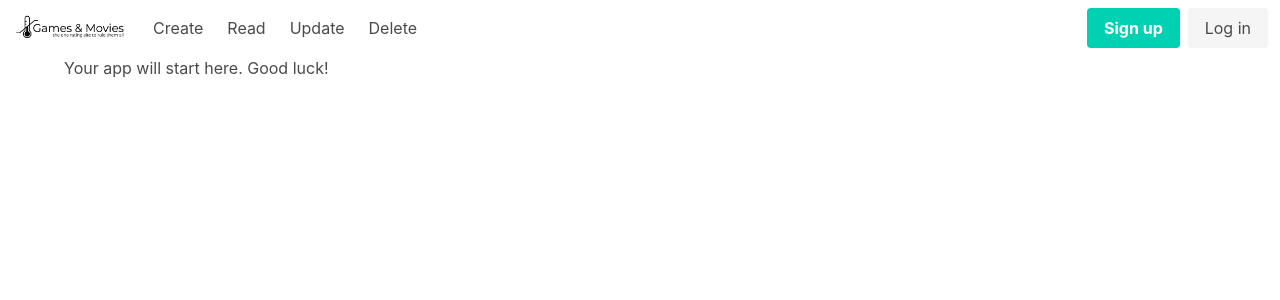
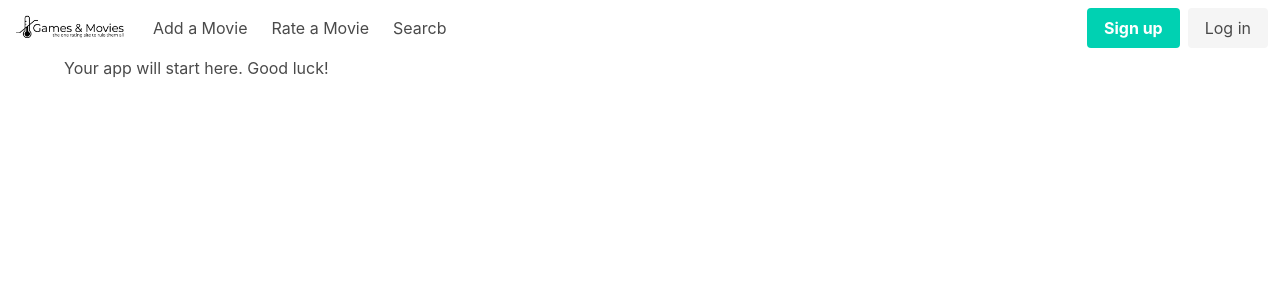
Before and after one commit to Morty4/project5, a PHP site: page /index.php in a window 1280 px wide. Shown: the top 300 px of the page. Run offline with PHP 8.4, Linux system fonts and the light colour scheme; some libraries are stand-ins or nearby versions.

Commit message:
Update header.php

```diff
--- a/admin/templates/header.php
+++ b/admin/templates/header.php
@@ -26,10 +26,9 @@
 
         <div id="navbarBasicExample" class="navbar-menu">
             <div class="navbar-start">
-        <a class="navbar-item" href="create.php">Create</a>
-        <a class="navbar-item" href="read.php">Read</a>
-        <a class="navbar-item" href="update.php">Update</a>
-        <a class="navbar-item" href="delete.php">Delete</a>
+                <a class="navbar-item" href="create.php">Add a Movie</a>
+                <a class="navbar-item" href="read.php">Rate a Movie</a>
+                <a class="navbar-item" href="update.php">Searcb</a>
             </div>
 
             <div class="navbar-end">
```
Lines whose indentation alone changed are shown as unchanged.
